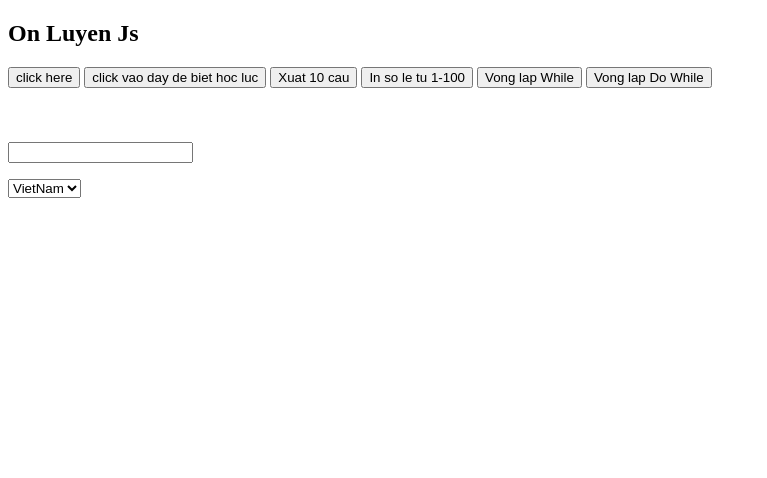
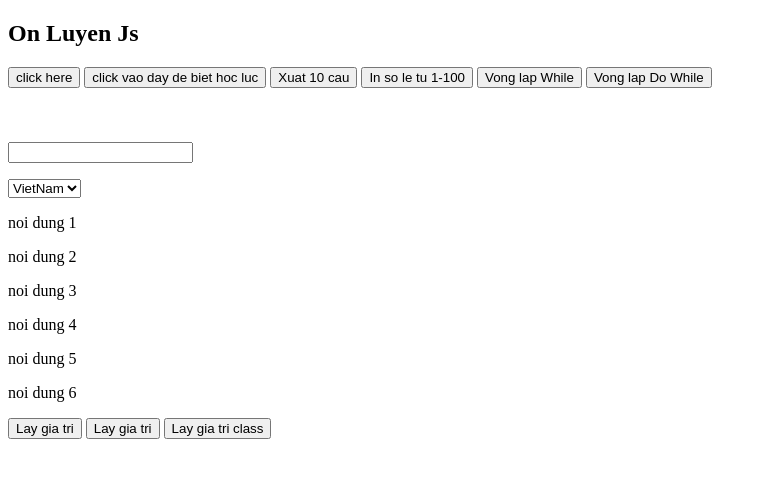
Before and after one commit to TRANTUANANH2810/JS_learn_Cybersoft, a plain HTML site: page index.html in a window 1280 px wide. Shown: the whole page, without its empty margins (0-767 px from the left). Drawn offline with Linux system fonts and the light colour scheme.

Commit message:
Dom/JS tim phan tu the element HTML

```diff
--- /dev/null
+++ b/buoi8/js_DOM.js
@@ -0,0 +1,27 @@
+/** */
+// !Dom--*
+function layGiaTri() {
+    var theP = document.getElementById("noiDung");
+    theP.innerHTML = " Xin chao VietNama";
+    theP.style.color = "yellow";
+}
+
+function layGiaTriTheP() {
+    var tatCaP = document.getElementsByTagName("p");
+    alert(
+        "So the P la :::" +
+            tatCaP.length +
+            " Noi dung the P :::" +
+            tatCaP[3].innerHTML
+    );
+}
+
+function layGiaTriClass() {
+    var tatCaP = document.getElementsByClassName("demo");
+    alert(
+        "So the P la :::" +
+            tatCaP.length +
+            " Noi dung the P :::" +
+            tatCaP[1].innerHTML
+    );
+}
--- a/index.html
+++ b/index.html
@@ -47,6 +47,21 @@
             <option value="">Japan</option>
         </select>
 
+        <!-- !DOM -->
+        <p id="noiDung"></p>
+        <p>noi dung 1</p>
+        <p>noi dung 2</p>
+        <p class="demo">noi dung 3</p>
+        <p>noi dung 4</p>
+        <p class="demo">noi dung 5</p>
+        <p>noi dung 6</p>
+        <input type="button" value="Lay gia tri" onclick="layGiaTri()" />
+        <input type="button" value="Lay gia tri" onclick="layGiaTriTheP()" />
+        <input
+            type="button"
+            value="Lay gia tri class"
+            onclick="layGiaTriClass()"
+        />
         <!-- !JS -->
         <script src="./buoi2/js_buoi2.js"></script>
         <script src="./buoi3/js_buoi3.js"></script>
@@ -54,5 +69,6 @@
         <script src="./buoi5/js_buoi5.js"></script>
         <script src="./buoi6/js_buoi6.js"></script>
         <script src="./buoi7/js_buoi7.js"></script>
+        <script src="./buoi8/js_DOM.js"></script>
     </body>
 </html>
```
